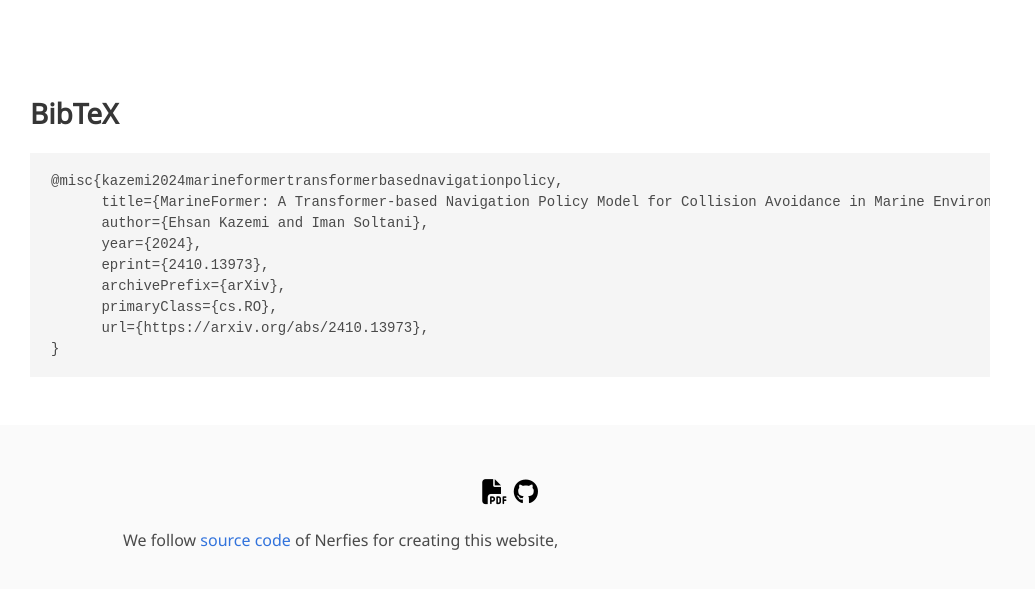
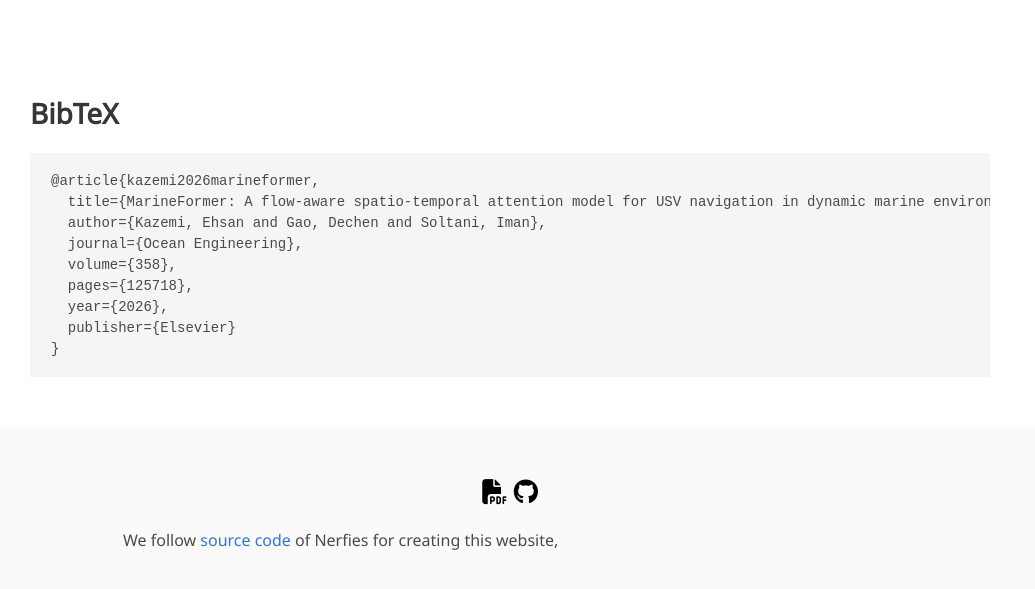
Before and after one commit to Soltanilara/MarineFormer, a plain HTML site: page index.html in a window 1280 px wide. Shown: the part 5204-5793 px from the top of the page, without its empty margins (130-1165 px from the left). Drawn offline with nearby package versions, Linux system fonts and the light colour scheme; some icons are missing; a web font is replaced by a local one.

Commit message:
revision

```diff
--- a/index.html
+++ b/index.html
@@ -455,14 +455,14 @@ that will be aggregated through an Epipolar Transformer.-->
 <section class="section" id="BibTeX">
   <div class="container is-max-desktop content">
     <h2 class="title">BibTeX</h2>
-    <pre><code>@misc{kazemi2024marineformertransformerbasednavigationpolicy,
-      title={MarineFormer: A Transformer-based Navigation Policy Model for Collision Avoidance in Marine Environment},
-      author={Ehsan Kazemi and Iman Soltani},
-      year={2024},
-      eprint={2410.13973},
-      archivePrefix={arXiv},
-      primaryClass={cs.RO},
-      url={https://arxiv.org/abs/2410.13973},
+    <pre><code>@article{kazemi2026marineformer,
+  title={MarineFormer: A flow-aware spatio-temporal attention model for USV navigation in dynamic marine environments},
+  author={Kazemi, Ehsan and Gao, Dechen and Soltani, Iman},
+  journal={Ocean Engineering},
+  volume={358},
+  pages={125718},
+  year={2026},
+  publisher={Elsevier}
 }</code></pre>
   </div>
 </section>
```
